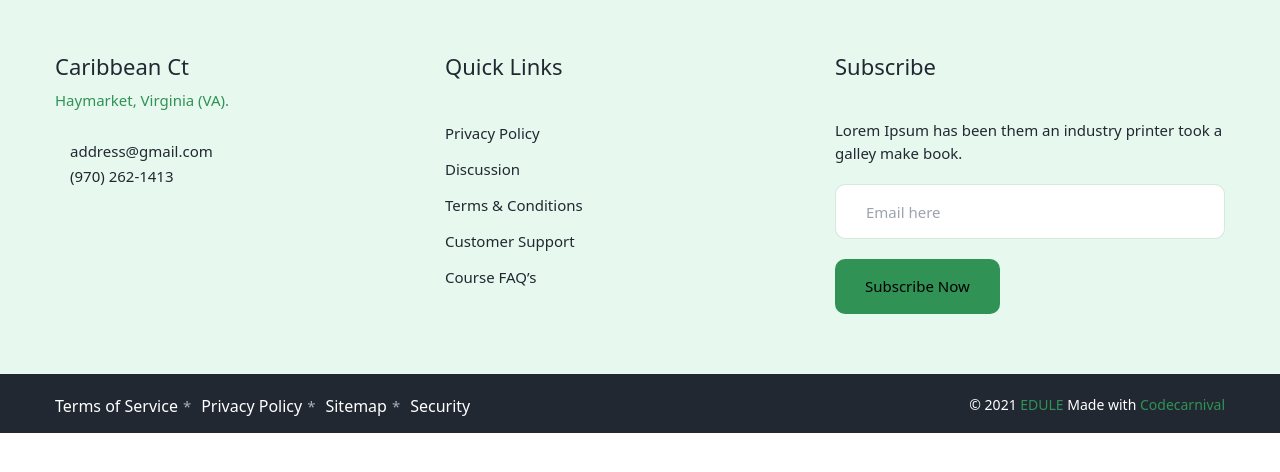
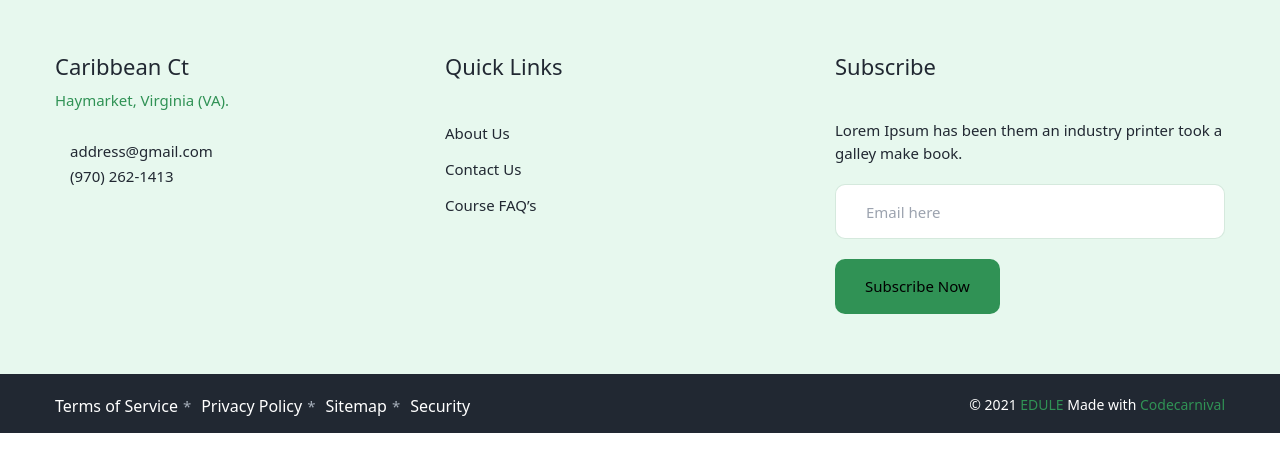
Before and after one commit to ThuanLeUwU/LearnConnect-NextJs, a Next.js app: page /Footer in a window 1280 px wide. Shown: the top 472 px of the page. Built offline with nearby package versions, Linux system fonts and the light colour scheme.

Commit message:
new-update

```diff
--- a/next.config.js
+++ b/next.config.js
@@ -12,6 +12,6 @@ module.exports = nextConfig;
 
 module.exports = {
   images: {
-    domains: ['example.com'], // Thêm tên miền hoặc hostname vào đây
+    domains: ['media.wired.com','www.simplilearn.com'], // Thêm tên miền hoặc hostname vào đây
   },
 }
--- a/src/app/profile/page.tsx
+++ b/src/app/profile/page.tsx
@@ -25,7 +25,9 @@ export default function ProfileUser() {
                       type="button"
                       className="btn btn-outline-dark btn-sm"
                     >
+                      <Link href="/edit-profile">
                       Edit profile
+                      </Link>
                     </button>
                   </div>
                   <div className="mt-4 lg:mt-0 lg:ms-3">
--- a/src/components/courses/courses.tsx
+++ b/src/components/courses/courses.tsx
@@ -12,7 +12,7 @@ export type Course = {
   description: string;
   shortDescription: string;
   difficultyLevel: string;
-  image: string;
+  imageUrl: string;
   price: number;
   rating: number;
   categoryId: number | string;
@@ -115,7 +115,8 @@ const Courses = () => {
                           //   objectFit="contain"
                           layout="fill"
                           className={`${CourseStyle.single_courses_image_details}`}
-                          src={item.image}
+                          src={item.imageUrl}
+                          // src={item.imageUrl}
                           alt="Courses"
                         />
                       </Link>
--- a/src/pages/Footer.tsx
+++ b/src/pages/Footer.tsx
@@ -96,19 +96,13 @@ const Footer = () => {
 
                   <ul className={`${headerStyles.footer_widget_link}`}>
                     <li>
-                      <a href="#">Privacy Policy</a>
+                      <a href="/about">About Us</a>
                     </li>
                     <li>
-                      <a href="#">Discussion</a>
+                      <a href="/contact">Contact Us</a>
                     </li>
                     <li>
-                      <a href="#">Terms & Conditions</a>
-                    </li>
-                    <li>
-                      <a href="#">Customer Support</a>
-                    </li>
-                    <li>
-                      <a href="#">Course FAQ’s</a>
+                      <a href="/faq">Course FAQ’s</a>
                     </li>
                   </ul>
                 </div>
--- a/src/pages/header.tsx
+++ b/src/pages/header.tsx
@@ -101,8 +101,8 @@ const Header = () => {
                   </p>
                   <p>
                     <i className="flaticon-email"></i>{" "}
-                    <Link href="mailto:address@gmail.com">
-                      address@gmail.com
+                    <Link href="mailto:learnconnect@gmail.com">
+                      learnconnect@gmail.com
                     </Link>
                   </p>
                 </div>
@@ -144,7 +144,7 @@ const Header = () => {
           <div className={`${headerStyles.header_navbar}`}>
             <div className={`${headerStyles.header_login_left}`}>
               <Link href="/">
-                <img src="" />
+                <img src="/" />
               </Link>
             </div>
             <ul className={`${headerStyles.header_login_right}`}>
@@ -215,7 +215,9 @@ const Header = () => {
             <div className={`${headerStyles.header_main_wrapper}`}>
             {/* <!-- Header Logo Start --> */}
             <div className={`${headerStyles.header_logo}`}>
-              <Link href="/">Image</Link>
+              <Link href="/">
+                <Image width={60} height={60} src="/images/nhoam.gif" alt="logo"/>
+              </Link>
             </div>
             {/* <!-- Header Logo End --> */}
 
@@ -368,7 +370,7 @@ const Header = () => {
             <div className={`${headerStyles.header_main_wrapper}`}>
               {/* <!-- Header Logo Start --> */}
               <div className={`${headerStyles.header_logo}`}>
-                <Link href="/">Image</Link>
+                <Link href="/"><Image width={60} height={60} src="/images/nhoam.gif" alt="logo"/></Link>
               </div>
               {/* <!-- Header Logo End --> */}
 
```
Also changed, not shown: 2 other files (tests, documents, lock files or other folders).
